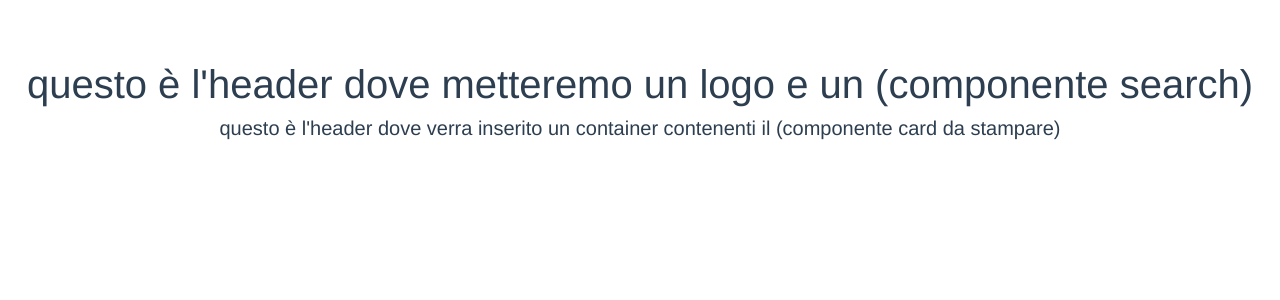
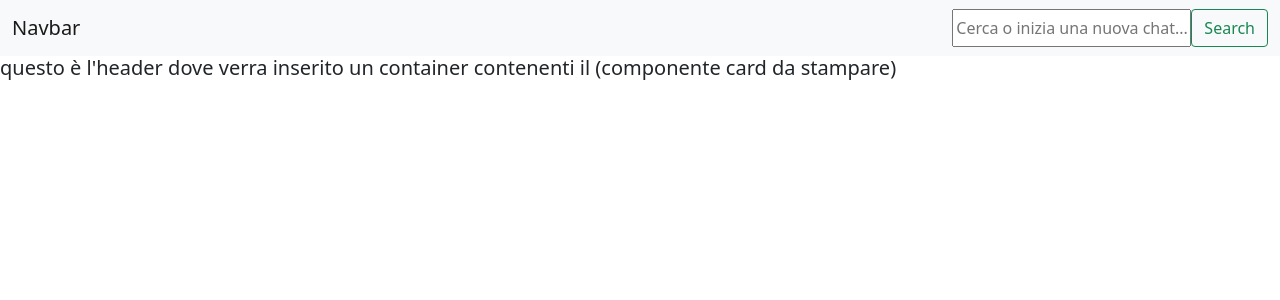
Before and after one commit to Simone-De-Santis/vue-boolflix, a Vue app: page / in a window 1280 px wide. Shown: the top 300 px of the page. Built offline with nearby package versions, Linux system fonts and the light colour scheme.

Commit message:
prendo il valore dall'imput

```diff
--- a/src/App.vue
+++ b/src/App.vue
@@ -20,11 +20,5 @@
 
 <style lang="scss">
 #app {
-  font-family: Avenir, Helvetica, Arial, sans-serif;
-  -webkit-font-smoothing: antialiased;
-  -moz-osx-font-smoothing: grayscale;
-  text-align: center;
-  color: #2c3e50;
-  margin-top: 60px;
 }
 </style>
--- a/src/components/Header.vue
+++ b/src/components/Header.vue
@@ -1,12 +1,30 @@
 <template>
-  <h1>questo è l'header dove metteremo un logo e un (componente search)</h1>
+  <nav class="navbar navbar-light bg-light">
+    <div class="container-fluid">
+      <a class="navbar-brand">Navbar</a>
+      <div class="d-flex">
+        <input
+          v-model.trim="userSearch"
+          type="text"
+          class="w-100"
+          placeholder="Cerca o inizia una nuova chat..."
+        />
+        <button class="btn btn-outline-success" type="submit">Search</button>
+      </div>
+    </div>
+  </nav>
 </template>
 
 <script>
 export default {
   name: "Header",
+  data() {
+    return {
+      userSearch: "",
+    };
+  },
 };
 </script>
 
-<style>
+<style lang="scss" scoped>
 </style>
```
Also changed, not shown: 8 other files (tests, documents, lock files or other folders).
